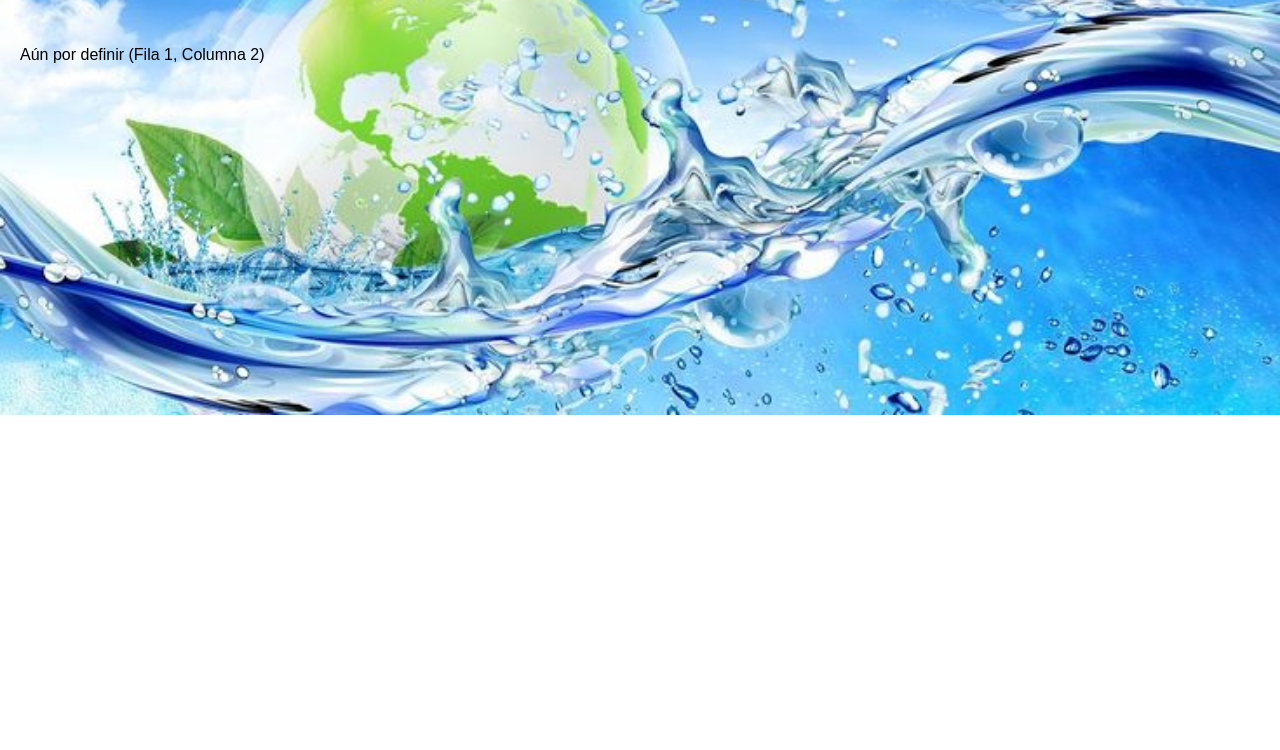
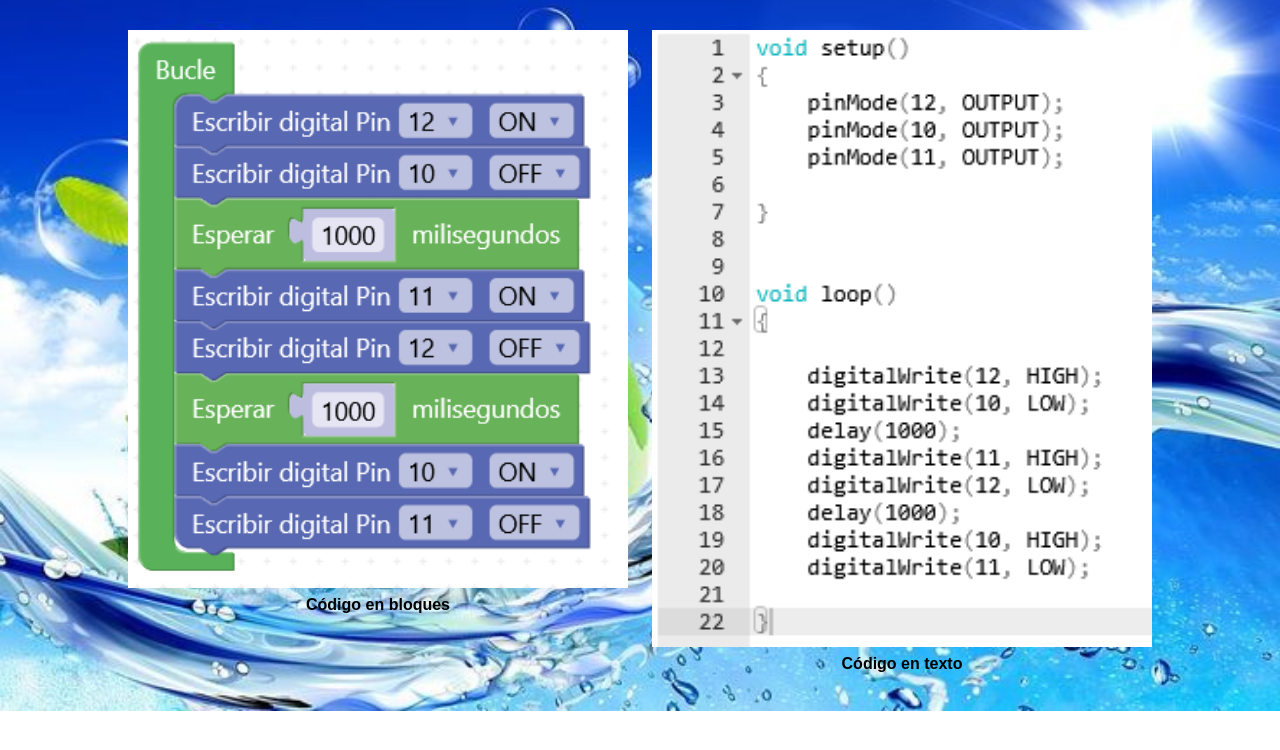
Before and after one commit to Oxidano/P-gina-web-TIC, a plain HTML site: page index.html in a window 1280 px wide. Both pictures are taken after a click on the link "Arduino<". Drawn offline with Linux system fonts and the light colour scheme.

Commit message:
Add Arduino code images and captions

```diff
--- a/index.html
+++ b/index.html
@@ -12,6 +12,12 @@
   .menu { display: grid; grid-template-columns: repeat(3, var(--lado)); grid-template-rows: repeat(2, var(--lado)); gap: 10px; justify-content: center; }
   .menu a { box-sizing: border-box; width: var(--lado); height: var(--lado); padding: 6px; display: flex; align-items: center; justify-content: center; text-align: center; text-decoration: none; font-weight: bold; font-size: calc(var(--lado) * 0.095); overflow-wrap: anywhere; color: #00088F; background: #e8f9ff; border: 2px solid #00CBFF; }
   .menu a:hover { background: #00CBFF; color: #fff; }
+
+  /* Imágenes de la subpágina Arduino */
+  .arduino-imagenes { display: flex; flex-wrap: wrap; justify-content: center; align-items: flex-start; gap: 24px; }
+  .arduino-imagenes figure { flex: 1 1 300px; max-width: 500px; margin: 0; text-align: center; }
+  .arduino-imagenes img { display: block; width: 100%; height: auto; }
+  .arduino-imagenes figcaption { margin-top: 8px; font-weight: bold; }
 
   /* Mensaje de contraseña incorrecta */
   #error-clave { display: none; margin: 20px auto 0; padding: 12px 20px; max-width: 500px; background: #ffe5e5; color: #b00020; border: 2px solid #b00020; font-weight: bold; }
@@ -41,7 +47,18 @@
 
   <!-- SUBPÁGINAS -->
   <section class="sub" id="sobre-mi"><p>Aún por definir (Fila 1, Columna 1)</p></section>
-  <section class="sub" id="arduino"><p>Aún por definir (Fila 1, Columna 2)</p></section>
+  <section class="sub" id="arduino">
+    <div class="arduino-imagenes">
+      <figure>
+        <img src="img1.png" alt="Código de Arduino en bloques">
+        <figcaption>Código en bloques</figcaption>
+      </figure>
+      <figure>
+        <img src="img2.png" alt="Código de Arduino en texto">
+        <figcaption>Código en texto</figcaption>
+      </figure>
+    </div>
+  </section>
   <section class="sub" id="recomendaciones-programacion"><p>Aún por definir (Fila 1, Columna 3)</p></section>
   <section class="sub" id="tecnologia-ingenieria"><p>Aún por definir (Fila 2, Columna 1)</p></section>
   <section class="sub" id="dibujo-tecnico"><p>Aún por definir (Fila 2, Columna 2)</p></section>
```
